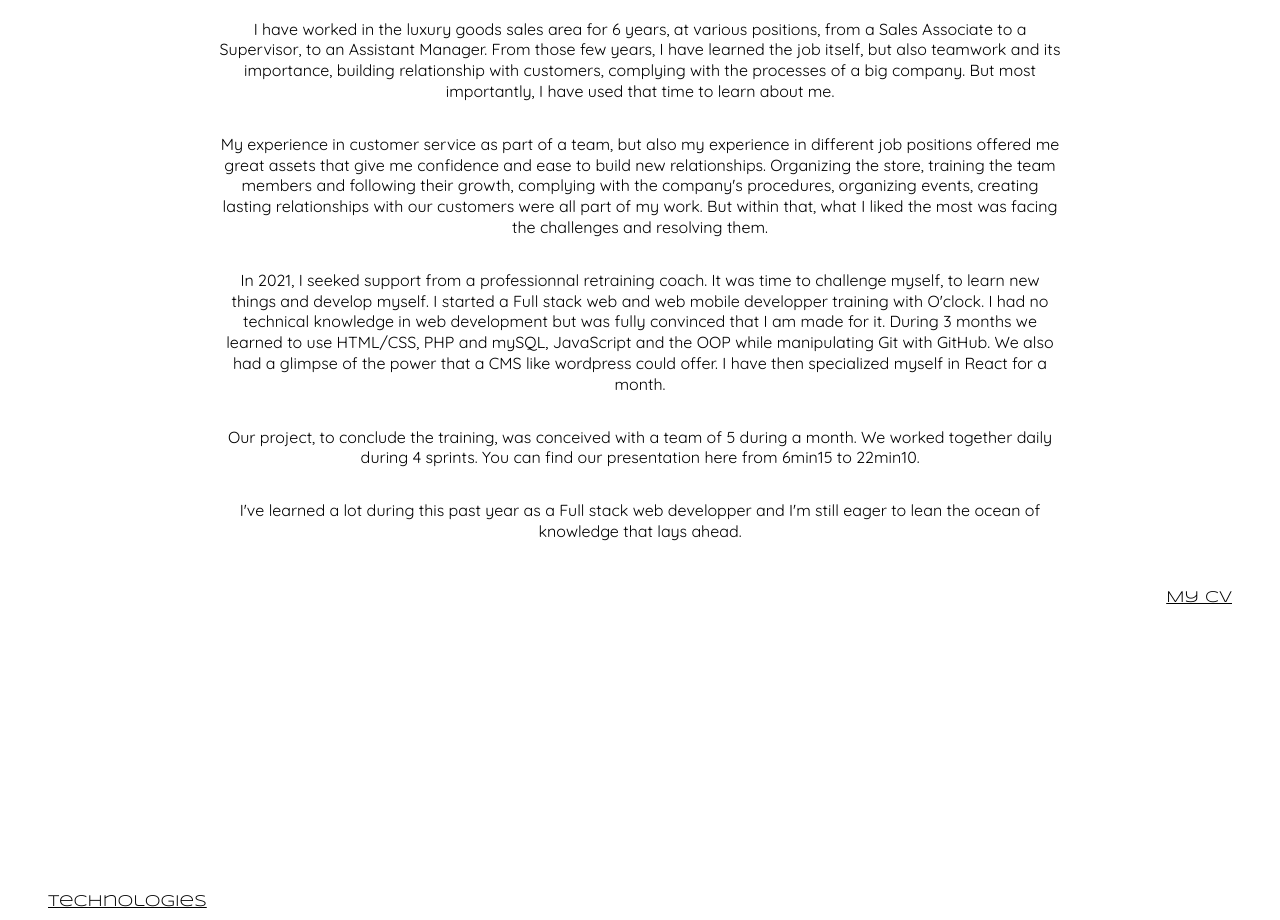
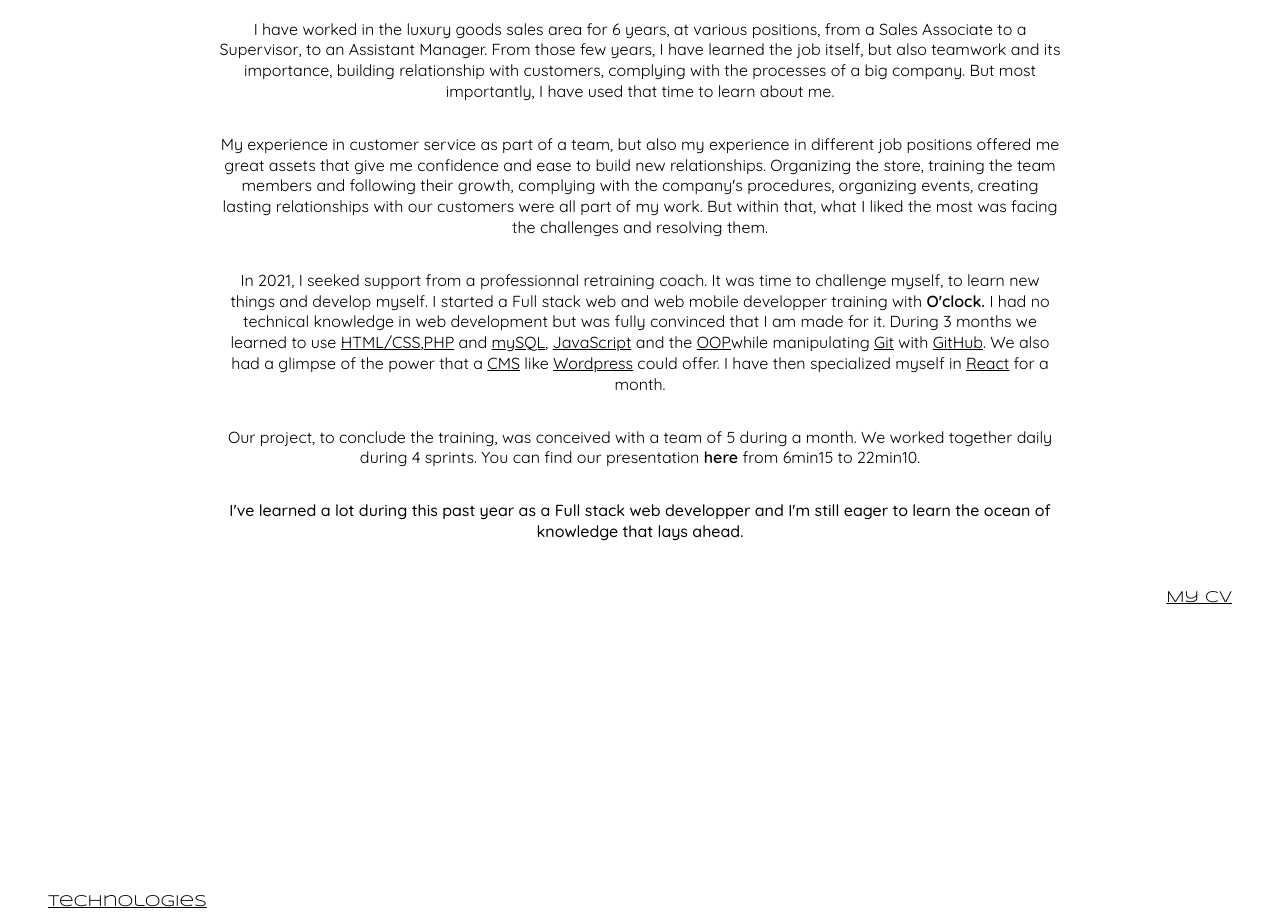
Before and after one commit to wuceline/celinewu-cv, a React app: page / in a window 1280 px wide. Shown: the part 860-1780 px from the top of the page. Built offline with nearby package versions, Linux system fonts and the light colour scheme; a web font is replaced by a local one.

Commit message:
edit css

```diff
--- a/src/components/AboutMe/index.js
+++ b/src/components/AboutMe/index.js
@@ -24,9 +24,12 @@ const AboutMe = () => (
       I started a Full stack web and web mobile developper training with
       <a href="https://oclock.io/formations/developpeur-web#programme" className="link"> O'clock. </a>
       I had no technical knowledge in web development but was fully convinced that I am made for it.
-      During 3 months we learned to use HTML/CSS, PHP and mySQL, JavaScript and the OOP while
-      manipulating Git with GitHub. We also had a glimpse of the power that a CMS like wordpress
-      could offer. I have then specialized myself in React for a month.
+      During 3 months we learned to use <span>HTML/CSS</span>,
+      <span>PHP</span> and <span>mySQL</span>, <span>JavaScript</span> and the <span>OOP</span>
+      while manipulating <span>Git</span> with <span>GitHub</span>.
+      We also had a glimpse of the power that
+      a <span>CMS</span> like <span>Wordpress</span> could offer.
+      I have then specialized myself in <span>React</span> for a month.
     </p>
     <p className="text">
       Our project, to conclude the training, was conceived with a team of 5 during a month.
@@ -35,9 +38,9 @@ const AboutMe = () => (
       <a href="https://www.youtube.com/watch?v=kHnBAk1Bwrg&t=896s" className="link"> here </a>
       from 6min15 to 22min10.
     </p>
-    <p className="text">
+    <p className="text conclusion">
       I've learned a lot during this past year as a Full stack web developper and I'm still
-      eager to lean the ocean of knowledge that lays ahead.
+      eager to learn the ocean of knowledge that lays ahead.
     </p>
     <a href="/" className="cv-link">
       My CV
--- a/src/components/AboutMe/styles.scss
+++ b/src/components/AboutMe/styles.scss
@@ -18,6 +18,15 @@
             width:70%;
             margin:auto;
         }
+        .link{
+            font-weight: 600;
+        }
+        span{
+            text-decoration: underline;
+        }
+    }
+    .conclusion{
+        font-weight: 500;
     }
     .cv-link{
         display: block;
```
